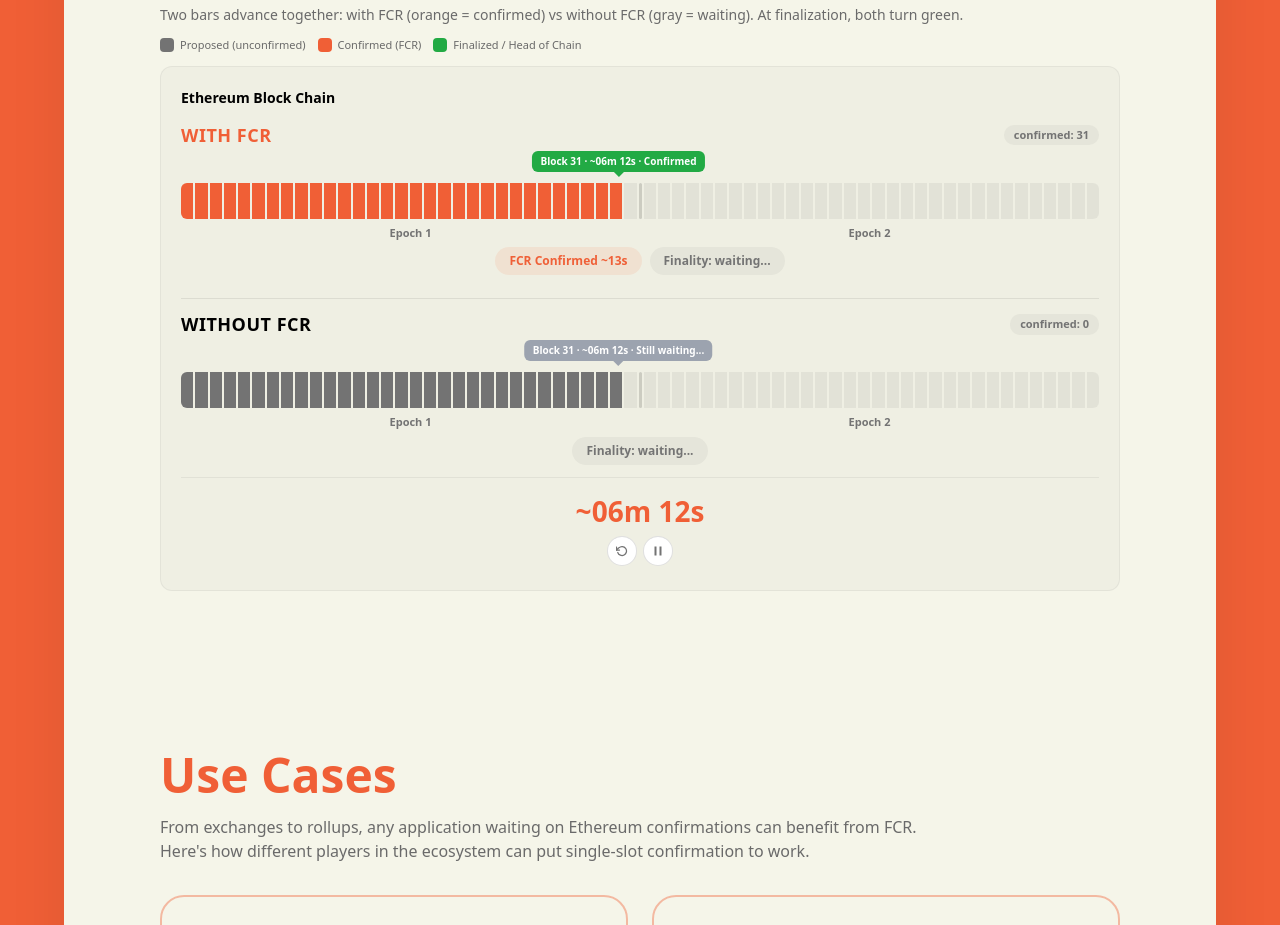
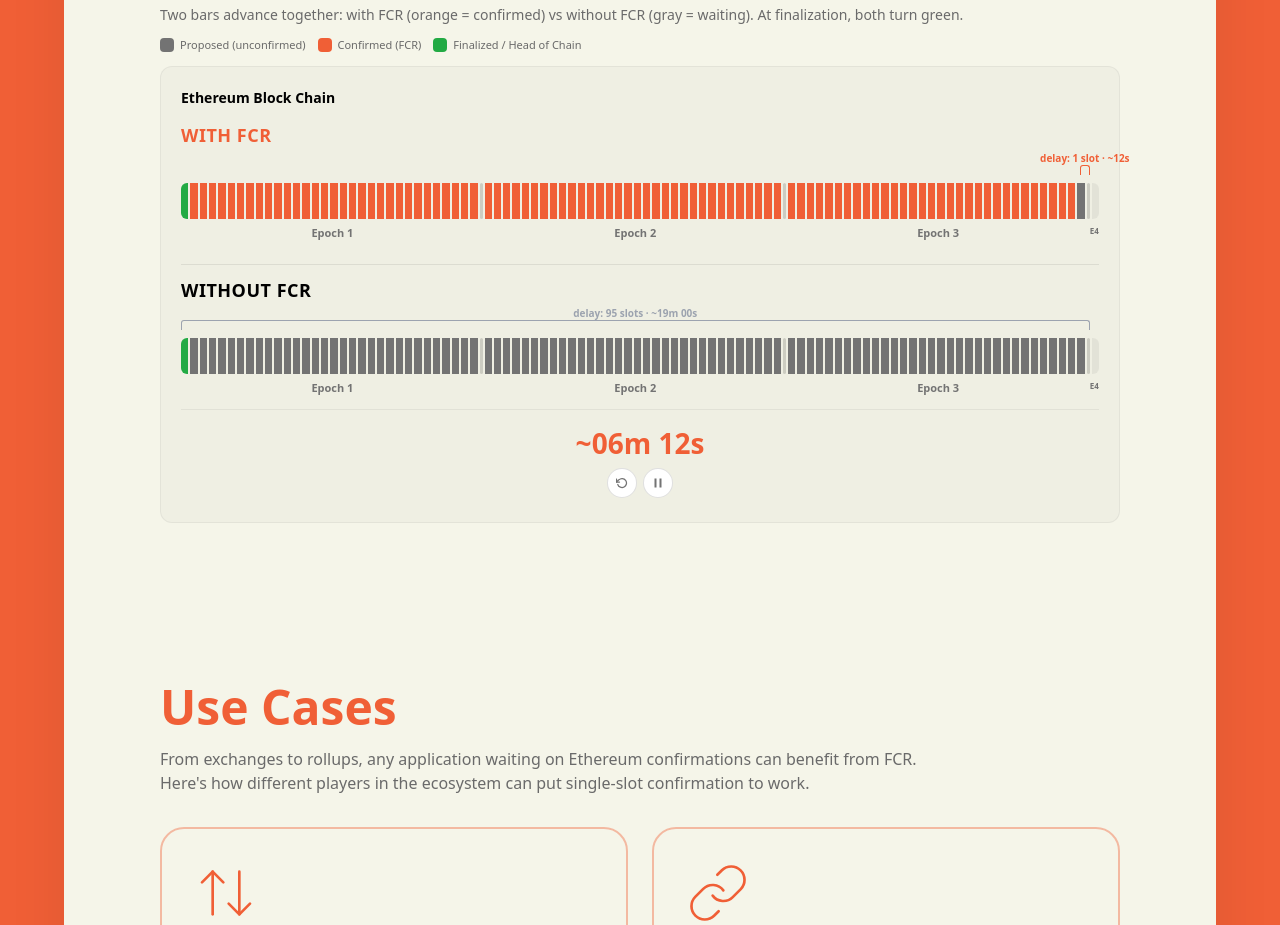
Before and after one commit to ethereum/FCR-website, a website built with Vite: page final_html/index.html in a window 1280 px wide. Shown: the part 1740-2665 px from the top of the page. Built offline with nearby package versions, Linux system fonts and the light colour scheme.

Commit message:
Fix the "See it in action animation" (#4)
* 3 epochs

* Better show delay

* Fix delay bar

* Clean up simulation UI: remove status pills, move delay labels above braces, update summary range

- Remove "FCR Confirmed", "Finality: waiting..." status pills below both bars
- Remove "confirmed: N" counters from both bar section headers
- Move delay annotation text above the ⊓ brace line (column-reverse layout)
- Change Without FCR brace color from green to gray
- Update end-of-animation summary: Without FCR shown as ~13–19 min range (2–3 epochs) and improvement as ~64–96x

```diff
--- a/final_html/src/simulation.js
+++ b/final_html/src/simulation.js
@@ -5,8 +5,8 @@
  * - Assumption 2: FCR Client vs Head of Chain — adversary failure + fallback
  */
 
-const NORMAL_TOTAL_SLOTS = 64
-const NORMAL_MAX_TICKS = 68   // 64 + 4 buffer for finalization snap
+const NORMAL_TOTAL_SLOTS = 97  // 96 epoch slots + 1 slot from epoch 4
+const NORMAL_MAX_TICKS = 34   // 32 epoch-3 slots + 1 epoch-4 slot + 1 buffer
 const NORMAL_TICK_SPEED = 200 // ms per tick
 
 const ASSUMPTION_TOTAL_SLOTS = 40
@@ -42,33 +42,60 @@ function renderCallout(text, type) {
 }
 
 // ─── Main Simulation: Dual-bar (With FCR / Without FCR) ───
+//
+// The animation starts at the first slot of epoch 3 (slot 64), with epochs 1 & 2
+// pre-populated. Each tick the head advances one slot.
+// The animation terminates when the 1st slot of epoch 4 (slot 96) is gray.
+//
+// Initial state (tick=0):
+//   With FCR:    slot 0 = green, slots 1–63 = orange, slot 64 = gray
+//   Without FCR: slot 0 = green, slots 1–64 = gray
+//
+// Each tick:
+//   With FCR:    new slot → gray; previous gray → orange
+//   Without FCR: new slot → gray
+//
+// Braces (terminal state, headBlock=96):
+//   With FCR:    spans 1 slot (slot 95 → slot 96)
+//   Without FCR: spans from epoch 2 start (slot 32) → slot 96
 
 function computeNormal(tick) {
-  const N = NORMAL_TOTAL_SLOTS
-  const headBlock = tick > 0 ? Math.min(tick - 1, N - 1) : null
-  const proposed = Math.min(tick, N)
-  const finalizationTick = N + 3 // finalize after all blocks proposed + small lag
+  const N = NORMAL_TOTAL_SLOTS  // 97
+  const epoch3Start = SLOTS_PER_EPOCH * 2  // 64
 
-  // Top bar (With FCR): confirmed as head passes
+  // Head advances through epoch 3 then into slot 96 (first slot of epoch 4)
+  const headBlock = epoch3Start + Math.min(tick, SLOTS_PER_EPOCH)  // caps at 96
+  const graySlot = headBlock
+
+  // When slot 96 turns gray, epoch 1 (slots 0–31) finalizes on both bars
+  const atEpoch4 = headBlock >= SLOTS_PER_EPOCH * 3  // headBlock === 96
+
+  // With FCR bar:
+  //   slot 0..31 → green (from start; all turn finalized when atEpoch4)
+  //   slots 1..head-1  → orange (FCR confirmed)
+  //   slot head        → gray (just proposed)
+  //   slots head+1..96 → empty
   const fcrBar = Array.from({ length: N }).map((_, i) => {
-    if (i >= proposed) return { status: 'empty' }
-    if (tick >= finalizationTick) return { status: 'finalized' }
-    if (headBlock !== null && i <= headBlock) return { status: 'confirmed' }
+    if (i > headBlock) return { status: 'empty' }
+    if (i === graySlot) return { status: 'proposed' }
+    if (i === 0 || (atEpoch4 && i < SLOTS_PER_EPOCH)) return { status: 'finalized' }
+    return { status: 'confirmed' }
+  })
+
+  // Without FCR bar:
+  //   slot 0 → always green; slots 0–31 finalize when atEpoch4
+  //   slots 1..head → gray (proposed, unconfirmed)
+  //   slots head+1.. → empty
+  const finBar = Array.from({ length: N }).map((_, i) => {
+    if (i > headBlock) return { status: 'empty' }
+    if (i === 0 || (atEpoch4 && i < SLOTS_PER_EPOCH)) return { status: 'finalized' }
     return { status: 'proposed' }
   })
 
-  // Bottom bar (Without FCR): proposed (gray) until finalization, then all green
-  const finBar = Array.from({ length: N }).map((_, i) => {
-    if (i >= proposed) return { status: 'empty' }
-    if (tick >= finalizationTick) return { status: 'finalized' }
-    return { status: 'proposed' }
-  })
+  const fcrConfirmed = headBlock
+  const finConfirmed = 0
 
-  const fcrConfirmed = headBlock !== null ? headBlock + 1 : 0
-  const allFinalized = tick >= finalizationTick
-  const finConfirmed = allFinalized ? N : 0
-
-  const elapsedSec = Math.min(tick, N) * 12
+  const elapsedSec = tick * 12
   const elapsedText = tick > 0 ? formatTime(elapsedSec) : ''
 
   return {
@@ -76,10 +103,11 @@ function computeNormal(tick) {
     fcrBar,
     finBar,
     headBlock,
+    graySlot,
+    atEpoch4,
     elapsedText,
     fcrConfirmed,
     finConfirmed,
-    allFinalized,
     tick
   }
 }
@@ -102,8 +130,9 @@ function renderControls(controls) {
 }
 
 function renderNormalChain(state, controls) {
-  const { fcrBar, finBar, headBlock, elapsedText, fcrConfirmed, finConfirmed, allFinalized, tick } = state
+  const { fcrBar, finBar, headBlock, graySlot, atEpoch4, elapsedText, tick } = state
   const N = NORMAL_TOTAL_SLOTS
+  const atEnd = tick >= NORMAL_MAX_TICKS - 2  // animation has reached its terminal state
 
   let html = '<div class="sim-unified">'
 
@@ -114,18 +143,16 @@ function renderNormalChain(state, controls) {
 
   // ── Top bar: With FCR ──
   html += '<div class="sim-dual-section">'
-  html += `<div class="sim-dual-section-header"><span class="sim-dual-section-label sim-dual-section-label-fcr">With FCR</span><span class="sim-dual-section-counter">confirmed: ${fcrConfirmed}</span></div>`
+  html += '<div class="sim-dual-section-header"><span class="sim-dual-section-label sim-dual-section-label-fcr">With FCR</span></div>'
   html += '<div class="sim-dual-bar-wrap">'
 
-  // Head bubble on top bar (green = confirmed, green = finalized)
-  if (headBlock !== null && headBlock >= 0) {
-    const pct = Math.min(((headBlock + 0.5) / N) * 100, 98)
-    const elapsedSec = (headBlock + 1) * 12
-    const label = allFinalized ? 'Finalized' : 'Confirmed'
-    const bubbleClass = allFinalized ? 'sim-head-bubble sim-head-bubble-green' : 'sim-head-bubble sim-head-bubble-confirmed'
-    html += `<div class="${bubbleClass}" style="left:${pct}%">`
-    html += `<span class="sim-head-bubble-text">Block ${headBlock + 1} · ${formatTime(elapsedSec)} · ${label}</span>`
-    html += '<div class="sim-head-bubble-arrow"></div>'
+  // Brace: always spans the single gray slot (1-slot confirmation lag)
+  {
+    const left = (graySlot / N) * 100
+    const width = (1 / N) * 100
+    html += `<div class="sim-brace-wrap sim-brace-fcr" style="left:${left.toFixed(2)}%;width:${width.toFixed(2)}%">`
+    html += '<div class="sim-brace-line"></div>'
+    html += '<span class="sim-brace-label">delay: 1 slot · ~12s</span>'
     html += '</div>'
   }
 
@@ -137,25 +164,25 @@ function renderNormalChain(state, controls) {
   for (let i = SLOTS_PER_EPOCH; i < SLOTS_PER_EPOCH * 2 && i < fcrBar.length; i++) {
     html += `<div class="sim-bar-seg ${fcrBar[i].status}"></div>`
   }
+  html += '<div class="sim-epoch-divider"></div>'
+  for (let i = SLOTS_PER_EPOCH * 2; i < SLOTS_PER_EPOCH * 3 && i < fcrBar.length; i++) {
+    html += `<div class="sim-bar-seg ${fcrBar[i].status}"></div>`
+  }
+  html += '<div class="sim-epoch-divider"></div>'
+  for (let i = SLOTS_PER_EPOCH * 3; i < N && i < fcrBar.length; i++) {
+    html += `<div class="sim-bar-seg ${fcrBar[i].status}"></div>`
+  }
   html += '</div>'
 
   html += '<div class="sim-bar-labels">'
-  html += '<span class="sim-bar-epoch-label">Epoch 1</span>'
-  html += '<span class="sim-bar-epoch-label">Epoch 2</span>'
+  html += '<span class="sim-bar-epoch-label" style="flex:32">Epoch 1</span>'
+  html += '<span class="sim-bar-epoch-label" style="flex:32">Epoch 2</span>'
+  html += '<span class="sim-bar-epoch-label" style="flex:32">Epoch 3</span>'
+  html += '<span class="sim-bar-epoch-label" style="flex:1;font-size:8px">E4</span>'
   html += '</div>'
 
   html += '</div>' // .sim-dual-bar-wrap
 
-  // Status pills
-  html += '<div class="sim-dual-pills-center">'
-  if (fcrConfirmed > 0 && !allFinalized) {
-    html += '<span class="sim-status-pill sim-status-confirmed">FCR Confirmed ~13s</span>'
-    html += '<span class="sim-status-pill sim-status-waiting">Finality: waiting...</span>'
-  } else if (allFinalized) {
-    html += '<span class="sim-status-pill sim-status-confirmed">FCR Confirmed ~13s</span>'
-    html += '<span class="sim-status-pill sim-status-finalized">Finalized ~13m</span>'
-  }
-  html += '</div>'
   html += '</div>' // .sim-dual-section
 
   // Gap between bars
@@ -163,18 +190,21 @@ function renderNormalChain(state, controls) {
 
   // ── Bottom bar: Without FCR ──
   html += '<div class="sim-dual-section">'
-  html += `<div class="sim-dual-section-header"><span class="sim-dual-section-label">Without FCR</span><span class="sim-dual-section-counter">confirmed: ${finConfirmed}</span></div>`
+  html += '<div class="sim-dual-section-header"><span class="sim-dual-section-label">Without FCR</span></div>'
   html += '<div class="sim-dual-bar-wrap">'
 
-  // Head bubble on bottom bar (gray = still waiting, green = finalized)
-  if (headBlock !== null && headBlock >= 0) {
-    const pct = Math.min(((headBlock + 0.5) / N) * 100, 98)
-    const elapsedSec = (headBlock + 1) * 12
-    const label = allFinalized ? 'Finalized' : 'Still waiting...'
-    const bubbleClass = allFinalized ? 'sim-head-bubble sim-head-bubble-green' : 'sim-head-bubble sim-head-bubble-gray'
-    html += `<div class="${bubbleClass}" style="left:${pct}%">`
-    html += `<span class="sim-head-bubble-text">Block ${headBlock + 1} · ${formatTime(elapsedSec)} · ${label}</span>`
-    html += '<div class="sim-head-bubble-arrow"></div>'
+  // Brace: from the latest green slot to the latest gray slot.
+  // During animation: latest green = slot 0; on epoch 4: latest green = slot 31.
+  {
+    const latestGreen = atEpoch4 ? SLOTS_PER_EPOCH - 1 : 0
+    const left = (latestGreen / N) * 100
+    const gap = headBlock - latestGreen  // unconfirmed distance (excludes the green slot)
+    const width = ((gap + 1) / N) * 100  // visual width includes both endpoints
+    const cls = 'sim-brace-waiting'
+    const label = `delay: ${gap} slots · ${formatTime(gap * 12)}`
+    html += `<div class="sim-brace-wrap ${cls}" style="left:${left.toFixed(2)}%;width:${width.toFixed(2)}%">`
+    html += '<div class="sim-brace-line"></div>'
+    html += `<span class="sim-brace-label">${label}</span>`
     html += '</div>'
   }
 
@@ -186,35 +216,37 @@ function renderNormalChain(state, controls) {
   for (let i = SLOTS_PER_EPOCH; i < SLOTS_PER_EPOCH * 2 && i < finBar.length; i++) {
     html += `<div class="sim-bar-seg ${finBar[i].status}"></div>`
   }
+  html += '<div class="sim-epoch-divider"></div>'
+  for (let i = SLOTS_PER_EPOCH * 2; i < SLOTS_PER_EPOCH * 3 && i < finBar.length; i++) {
+    html += `<div class="sim-bar-seg ${finBar[i].status}"></div>`
+  }
+  html += '<div class="sim-epoch-divider"></div>'
+  for (let i = SLOTS_PER_EPOCH * 3; i < N && i < finBar.length; i++) {
+    html += `<div class="sim-bar-seg ${finBar[i].status}"></div>`
+  }
   html += '</div>'
 
   html += '<div class="sim-bar-labels">'
-  html += '<span class="sim-bar-epoch-label">Epoch 1</span>'
-  html += '<span class="sim-bar-epoch-label">Epoch 2</span>'
+  html += '<span class="sim-bar-epoch-label" style="flex:32">Epoch 1</span>'
+  html += '<span class="sim-bar-epoch-label" style="flex:32">Epoch 2</span>'
+  html += '<span class="sim-bar-epoch-label" style="flex:32">Epoch 3</span>'
+  html += '<span class="sim-bar-epoch-label" style="flex:1;font-size:8px">E4</span>'
   html += '</div>'
 
   html += '</div>' // .sim-dual-bar-wrap
 
-  // Status pills
-  html += '<div class="sim-dual-pills-center">'
-  if (!allFinalized) {
-    html += '<span class="sim-status-pill sim-status-waiting">Finality: waiting...</span>'
-  } else {
-    html += '<span class="sim-status-pill sim-status-finalized">Finalized ~13m</span>'
-  }
-  html += '</div>'
   html += '</div>' // .sim-dual-section
 
   // Bottom time / summary area (inside the box)
   html += '<div class="sim-bottom-area">'
-  if (allFinalized && tick >= NORMAL_MAX_TICKS - 2) {
+  if (atEnd) {
     html += '<div class="sim-summary-highlight">'
     html += '<div class="sim-summary-highlight-inner">'
-    html += '<div class="sim-summary-stat"><span class="sim-summary-value sim-summary-value-fcr">~13s</span><span class="sim-summary-label">With FCR (1 slot)</span></div>'
+    html += '<div class="sim-summary-stat"><span class="sim-summary-value sim-summary-value-fcr">~12s</span><span class="sim-summary-label">With FCR (1 slot)</span></div>'
     html += '<div class="sim-summary-vs">vs</div>'
-    html += '<div class="sim-summary-stat"><span class="sim-summary-value sim-summary-value-fin">~13m</span><span class="sim-summary-label">Without FCR (64 slots)</span></div>'
+    html += '<div class="sim-summary-stat"><span class="sim-summary-value sim-summary-value-fin">~13 – 19 min</span><span class="sim-summary-label">Without FCR (2–3 epochs)</span></div>'
     html += '</div>'
-    html += '<div class="sim-summary-tagline">That\'s a <strong>~60x improvement</strong> in confirmation time.</div>'
+    html += '<div class="sim-summary-tagline">That\'s a <strong>~64–96x improvement</strong> in confirmation time.</div>'
     html += '<div class="sim-summary-replay">' + renderControls(controls) + '</div>'
     html += '</div>'
   } else if (tick > 0) {
--- a/final_html/src/style.css
+++ b/final_html/src/style.css
@@ -666,6 +666,40 @@ details[open] summary .faq-icon {
   border-top-color: #9ca3af;
 }
 
+/* ─── Span brace annotation ─── */
+.sim-brace-wrap {
+  position: absolute;
+  top: 2px;
+  pointer-events: none;
+  z-index: 20;
+  display: flex;
+  flex-direction: column-reverse;
+  align-items: center;
+  overflow: visible;
+}
+
+.sim-brace-line {
+  width: 100%;
+  height: 10px;
+  border-top: 1.5px solid currentColor;
+  border-left: 1.5px solid currentColor;
+  border-right: 1.5px solid currentColor;
+  box-sizing: border-box;
+  border-radius: 3px 3px 0 0;
+}
+
+.sim-brace-label {
+  font-size: 10px;
+  font-weight: 600;
+  white-space: nowrap;
+  margin-bottom: 2px;
+  line-height: 1;
+}
+
+.sim-brace-fcr     { color: var(--color-primary); }
+.sim-brace-waiting { color: #9ca3af; }
+.sim-brace-done    { color: #22aa44; }
+
 /* Red dashed fallback line connecting bars at failure point */
 .sim-fallback-line {
   position: absolute;
```
